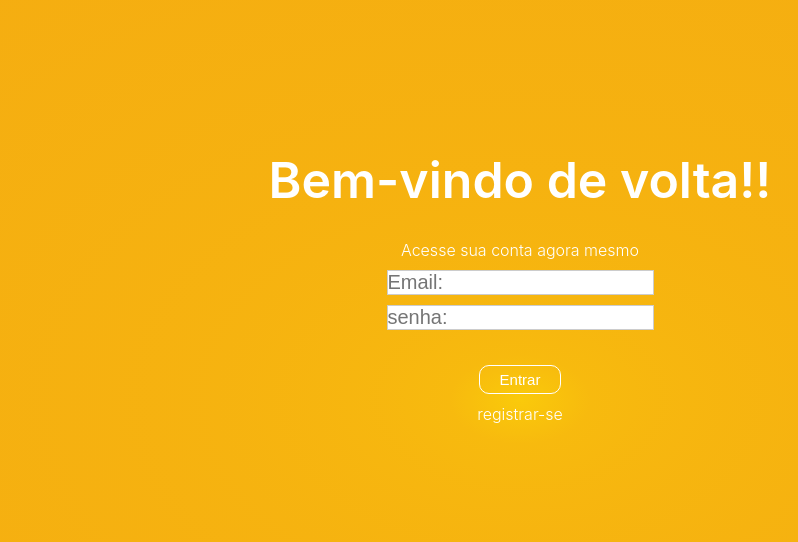
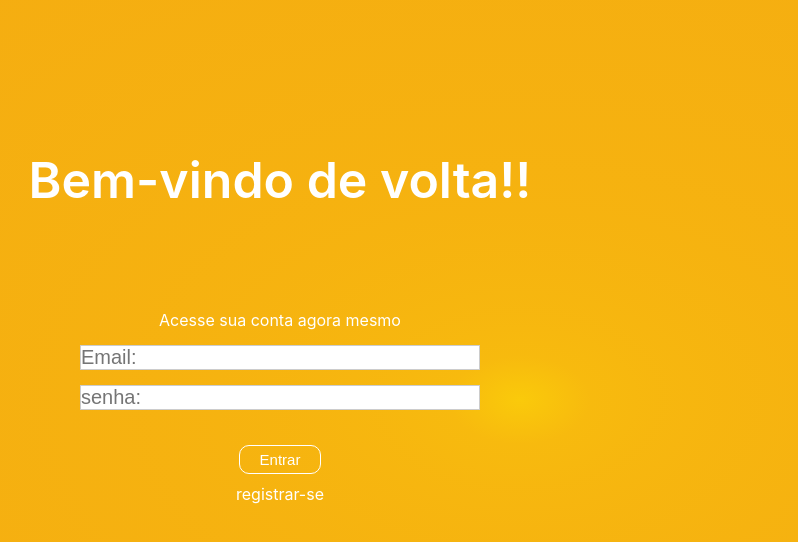
Before and after one commit to unamednada/agenda-mobile, a React (Create React App) app: page / in a window 1280 px wide. Shown: the top 542 px of the page, without its empty margins (120-918 px from the left). Built offline with nearby package versions, Linux system fonts and the light colour scheme.

Commit message:
add new style "TextInput"

```diff
--- a/src/components/TextInput/TextInput.css
+++ b/src/components/TextInput/TextInput.css
@@ -3,11 +3,13 @@
     padding: 0;
     box-sizing: border-box;
     text-decoration: none;
-    font-weight: 300;
+    font-weight: 400;
     color: white;
 }
 
 html {
+    max-width: 100vh;
+    max-height: 100vh;
     background: radial-gradient(rgb(255, 230, 4), 1px, rgb(245, 173, 17));
     background-attachment: fixed;
     background-size: cover;
@@ -17,7 +19,7 @@ html {
 
 h1 {
     margin-top: 150px;
-    margin-bottom: 30px;
+    margin-bottom: 100px;
     font-size: 50px;
     font-weight: 600;
 }
@@ -29,9 +31,11 @@ input {
 }
 
 input {
+    width: 50%;
     margin: 0 auto;
-    margin-top: 10px;
+    margin-top: 15px;
     margin-bottom: 10px;
     font-size: 20px;
     border: 1px solid #ccc;
+    color: black;
 }
```
